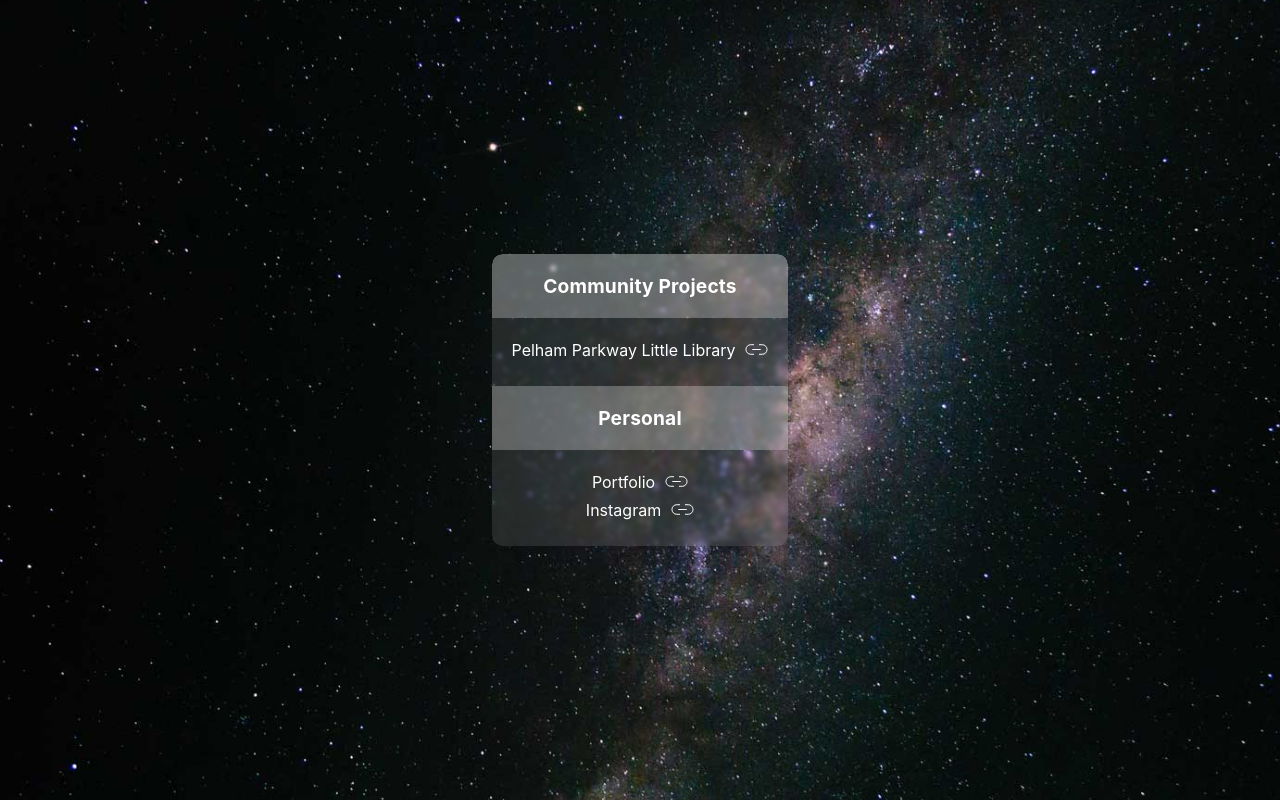
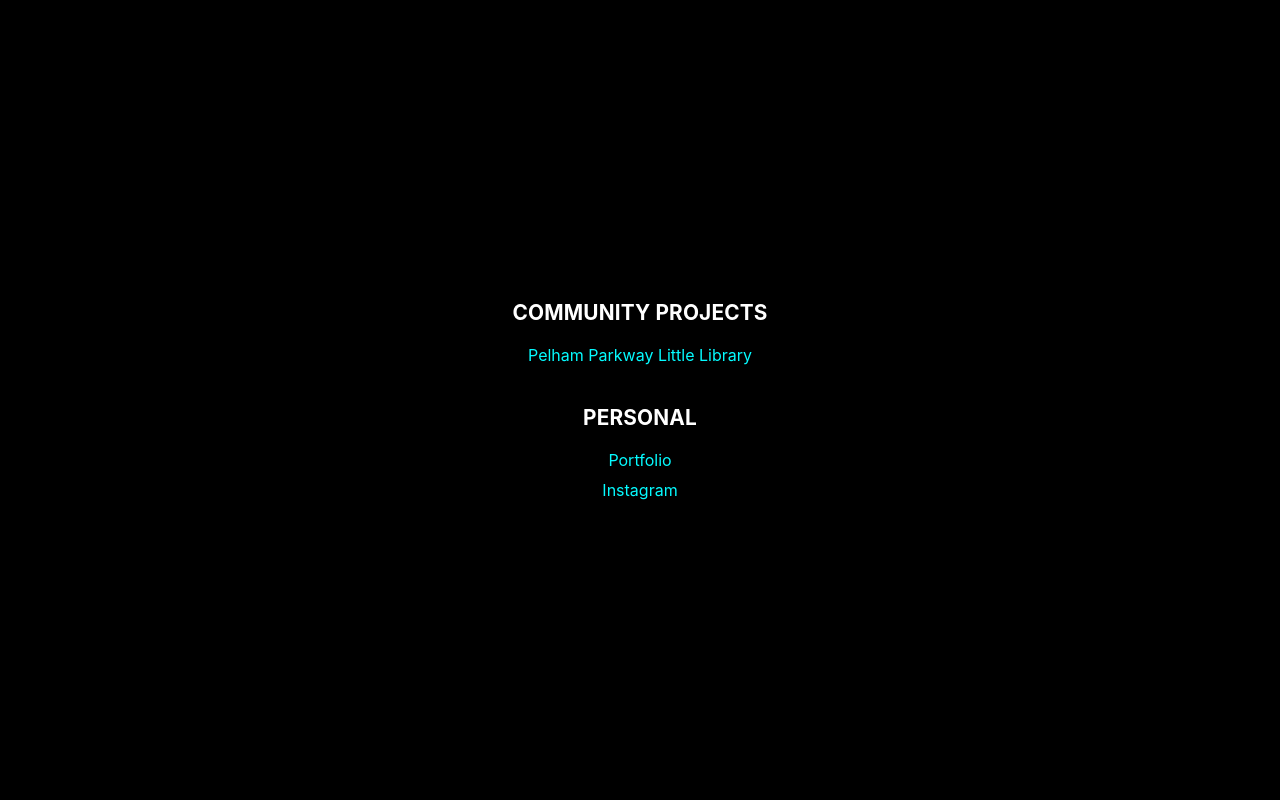
Before and after one commit to josue-rojas/withcheesepls, a React (Create React App) app: page / in a window 1280 px wide. Built offline with nearby package versions, Linux system fonts and the light colour scheme.

Commit message:
update style

```diff
--- a/src/App.module.css
+++ b/src/App.module.css
@@ -1,8 +1,6 @@
 .App {
   align-items: center;
-  background-image: url("assets/background.jpg");
-  background-position: 50%;
-  background-size: cover;
+  background-color: black;
   display: flex;
   justify-content: center;
   min-height: 100vh;
--- a/src/component/Card/index.tsx
+++ b/src/component/Card/index.tsx
@@ -1,7 +1,5 @@
 import { LinkTree, Link } from '../../types'
 import styles from './styles.module.css';
-import Icon from '../Icon'
-import LinkIcon from '../../assets/link.svg';
 
 interface CartProps {
   linkTree: LinkTree
@@ -18,7 +16,6 @@ const CardLinks = ({ links }: { links: Link[]; }) => (
         <>
           <a href={href}>
             {title} {isSameDomain}
-            <Icon src={LinkIcon} className={styles.linkIcon}/>
           </a>
         </>
       ))
@@ -30,10 +27,10 @@ const CardLinks = ({ links }: { links: Link[]; }) => (
 const Card = ({ linkTree }: CartProps) => {
   const createLinks = (linkTree: LinkTree) => {
     return linkTree.map(({ header, links }) => {
-      return <>
+      return <div>
         <Header header={header} />
         <CardLinks links={links}/>
-      </>
+      </div>
     })
   }
   return <div className={styles.card}>
--- a/src/component/Card/styles.module.css
+++ b/src/component/Card/styles.module.css
@@ -12,32 +12,34 @@
 }
 
 .cardHeading {
-  backdrop-filter: blur(2px);
-  background-color: rgba(255, 255, 255, 0.35);
   color: white;
-  font-size: 1.2rem;
+  font-size: 1.3rem;
   font-weight: bold;
   letter-spacing: 0.01rem;
   padding: 20px;
   text-align: center;
+  text-transform: uppercase;
 }
 
 .cardLinks {
-  backdrop-filter: blur(2px);
-  background-color: rgb(255 255 255 / 11%);
-  color: white;
-  padding: 20px;
+  color: #05fbff;
+  margin-bottom: 20px;
 }
 
 .cardLinks a {
   align-items: center;
-  color: white;
+  color: #05fbff;
   display: flex;
   justify-content: center;
-  margin-bottom: 5px;
+  margin-bottom: 10px;
   text-decoration: none;
+  transition: 0.4s color;
 }
 .cardLinks a:visited {
+  color: #05fbff;
+}
+
+.cardLinks a:hover {
   color: white;
 }
 
```
